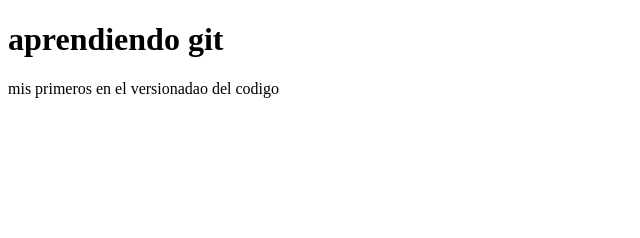
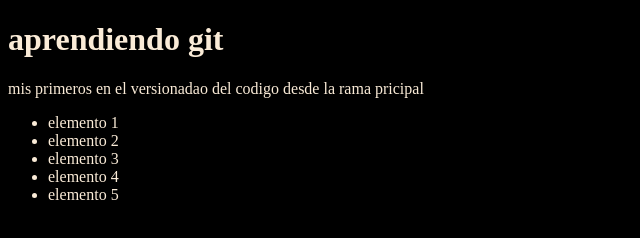
Before and after one commit to Isaac192063/ejemplo-git, a plain HTML site: page index.html in a window 1280 px wide. Shown: the whole page, without its empty margins (0-640 px from the left). Drawn offline with Linux system fonts and the light colour scheme.

Commit message:
agregando style.css al insdex.html

```diff
--- a/index.html
+++ b/index.html
@@ -4,10 +4,18 @@
     <meta charset="UTF-8">
     <meta http-equiv="X-UA-Compatible" content="IE=edge">
     <meta name="viewport" content="width=device-width, initial-scale=1.0">
+    <link rel="stylesheet" href="style.css">
     <title>Aprendiendo git</title>
 </head>
 <body>
     <h1>aprendiendo git</h1>
-    <p>mis primeros en el versionadao del codigo</p>
+    <p>mis primeros en el versionadao del codigo desde la rama pricipal</p>
+    <ul>
+        <li>elemento 1</li>
+        <li>elemento 2</li>
+        <li>elemento 3</li>
+        <li>elemento 4</li>
+        <li>elemento 5</li>
+    </ul>
 </body>
 </html>
```
